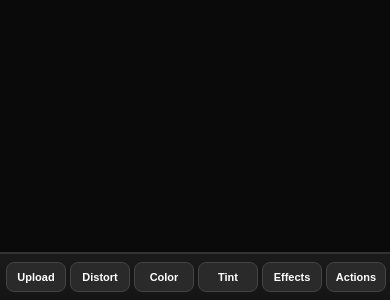
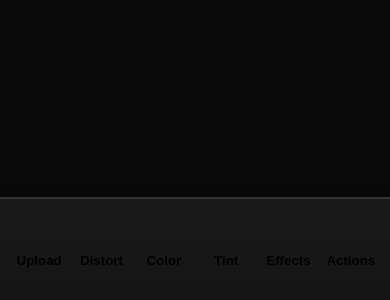
Before and after one commit to Gage0504/PhotoEditor, a plain HTML site: page index.html in a window 390 px wide. Shown: the part 544-844 px from the top of the page. Drawn offline with Linux system fonts and the light colour scheme.

Commit message:
Refactor mobile filter styles and button design
Updated styles for mobile filter groups and buttons.

```diff
--- a/style.css
+++ b/style.css
@@ -427,31 +427,42 @@ canvas {
   border-top: 2px solid #333;
   display: flex;
   justify-content: space-around;
-    padding: 8px 4px;
+  padding: 12px 8px 20px;
+  padding-bottom: max(20px, env(safe-area-inset-bottom));
   z-index: 100;
-    overflow-x: auto;
-    -webkit-overflow-scrolling: touch;
+  box-shadow: 0 -4px 20px rgba(0,0,0,0.5);
 }
 
 .filter-group-btn {
   flex: 1;
   min-width: 60px;
-    padding: 8px 4px;
-    background: #2a2a2a;
-    border: 1px solid #444;
-    border-radius: 8px;
-    color: white;
-    font-size: 11px;
-    font-weight: 600;
+  padding: 12px 8px;
+  background: transparent;
+  border: none;
+  border-radius: 10px; /
+  color: #999; /
+  font-size: 10px;
+  font-weight: 700;
   cursor: pointer;
-    transition: all 0.2s;
-    white-space: nowrap;
-    margin: 0 2px;
+  transition: all 0.3s ease;
+  display: flex;
+  flex-direction: column;
+  align-items: center;
+  gap: 4px;
 }
 
 .filter-group-btn.active {
-    background: #0066cc;
-    border-color: #0066cc;
+  background: rgba(0, 102, 204, 0.2);
+  color: #0066cc;
+  transform: scale(1.05);
+}
+
+.filter-group-btn::before {
+  content: '';
+  display: block;
+  width: 24px;
+  height: 24px;
+  margin-bottom: 2px;
 }
 
   #mobileFilterPanel {
```
Lines whose indentation alone changed are shown as unchanged.
